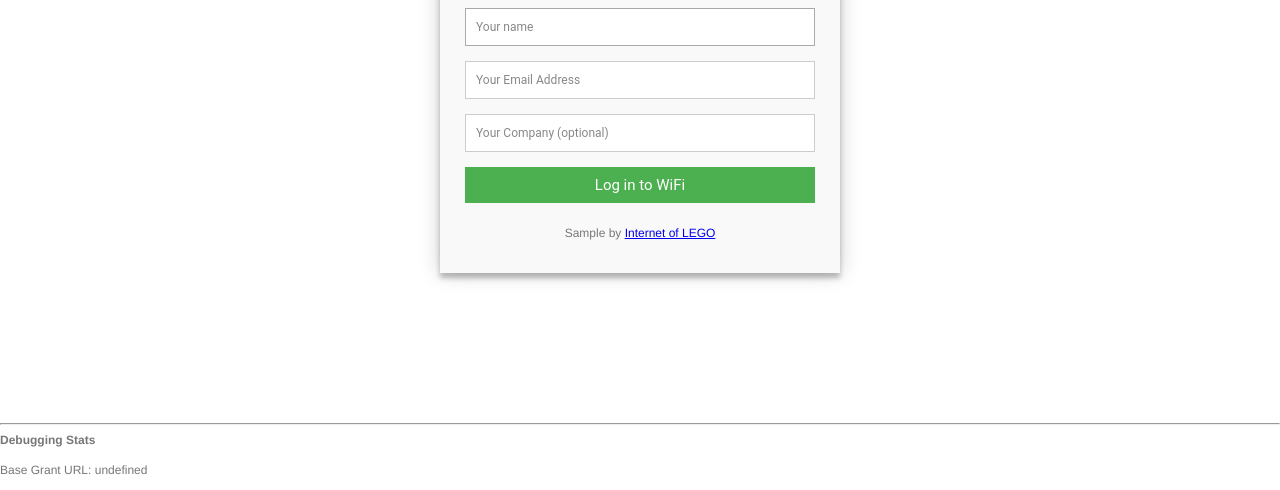
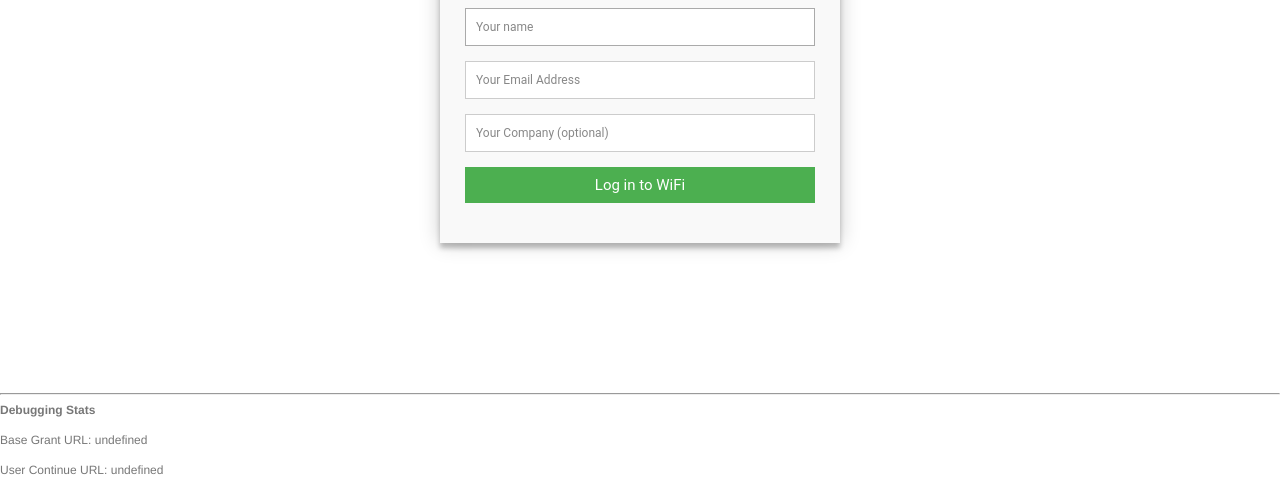
Before and after one commit to petroons-jonathan/wifi4eu-test, a plain HTML site: page index.html in a window 1280 px wide. Shown: the part 597-1087 px from the top of the page. Drawn offline with Linux system fonts and the light colour scheme.

Commit message:
Update index.html

```diff
--- a/index.html
+++ b/index.html
@@ -20,7 +20,6 @@
         <fieldset>
           <button type="submit" >Log in to WiFi</button>
         </fieldset>
-        <p class="copyright">Sample by <a href="http://www.InternetOfLEGO.com" target="_blank" title="Internet of LEGO">Internet of LEGO</a></p>
       </form>
     </div>
     <hr>
```
